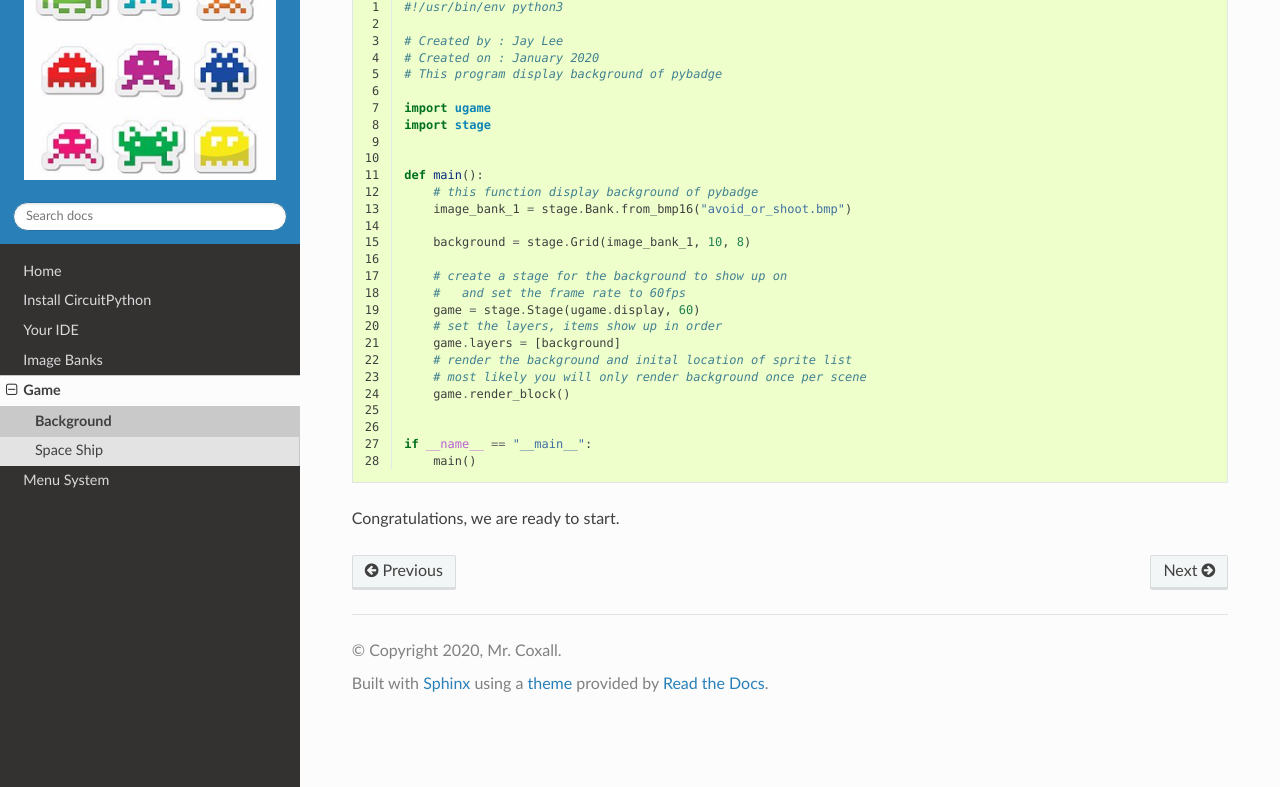
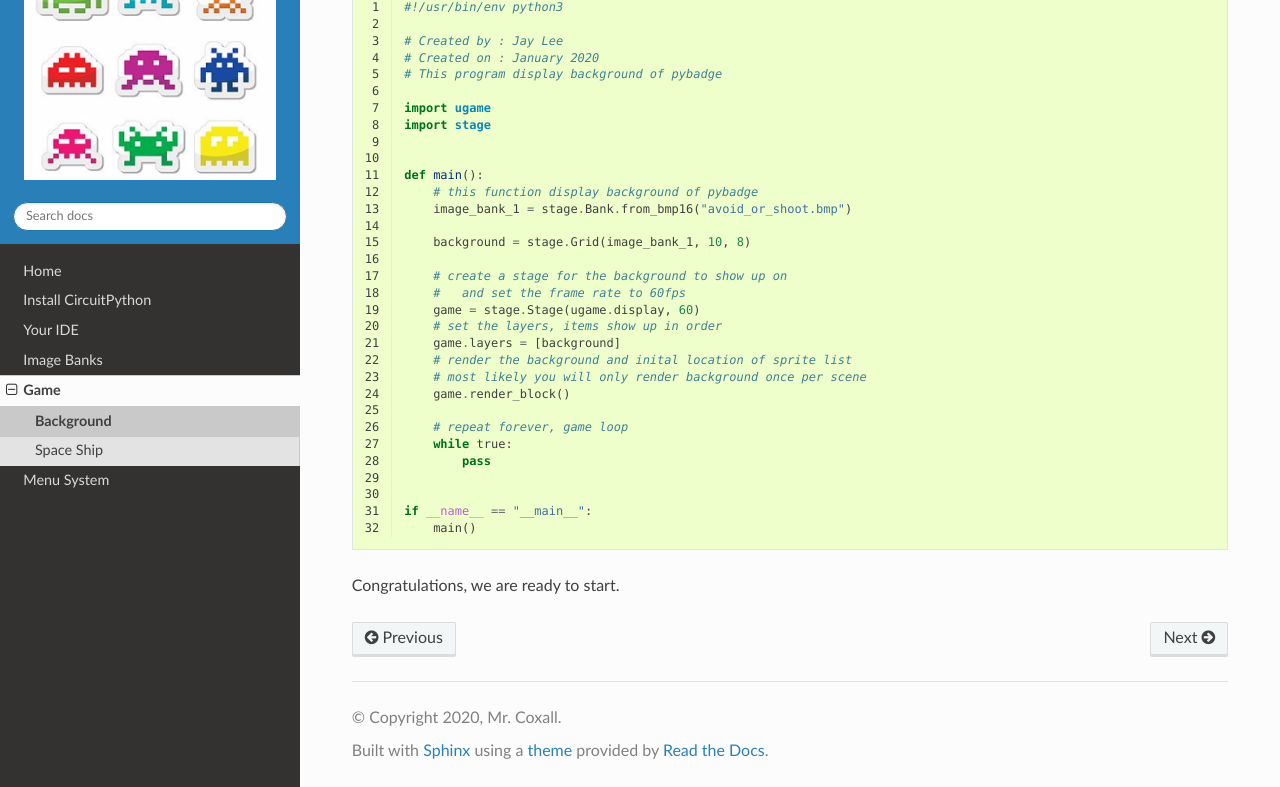
Before and after one commit to MotherTeresaHS/ICS3U-2019-Group19, a Sphinx documentation site: the page built from docs/game/background.rst, in a window 1280 px wide and 900 px high, scrolled down 811 px, cut to the strip 113-900 px from the top of the window. Built offline with Sphinx 7.4.7 and the Read the Docs theme 2.0.0, drawn with Linux system fonts in a browser that asks for light colours.

Commit message:
Update background.rst

```diff
--- a/docs/game/background.rst
+++ b/docs/game/background.rst
@@ -53,6 +53,10 @@
 	    # most likely you will only render background once per scene
 	    game.render_block()
 
+	    # repeat forever, game loop
+	    while true:
+	    	pass
+
 
 	if __name__ == "__main__":
 	    main()
```
